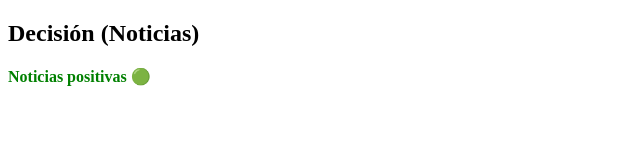
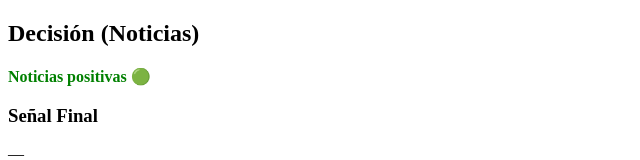
Before and after one commit to jamesbaptist451-arch/trading-decision-app, a plain HTML site: page index.html in a window 1280 px wide. Shown: the whole page, without its empty margins (0-640 px from the left). Drawn offline with Linux system fonts and the light colour scheme.

Commit message:
Update index.html

```diff
--- a/index.html
+++ b/index.html
@@ -16,6 +16,9 @@
       <h2>Decisión (Noticias)</h2>
       <p id="decision-noticias">Esperando evaluacion</p>
 
+      <h3>Señal Final</h3>
+      <p id="final-signal">—</p>
+
 </section>
 
   </main>
```
